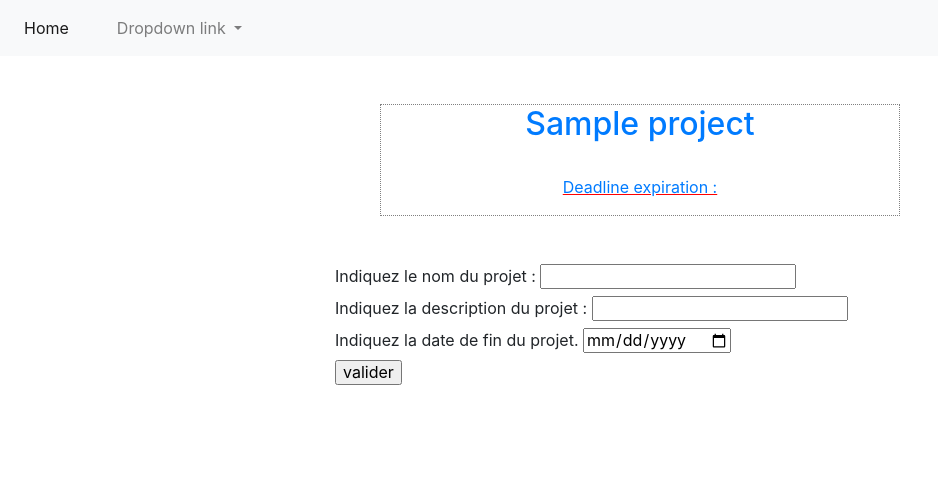
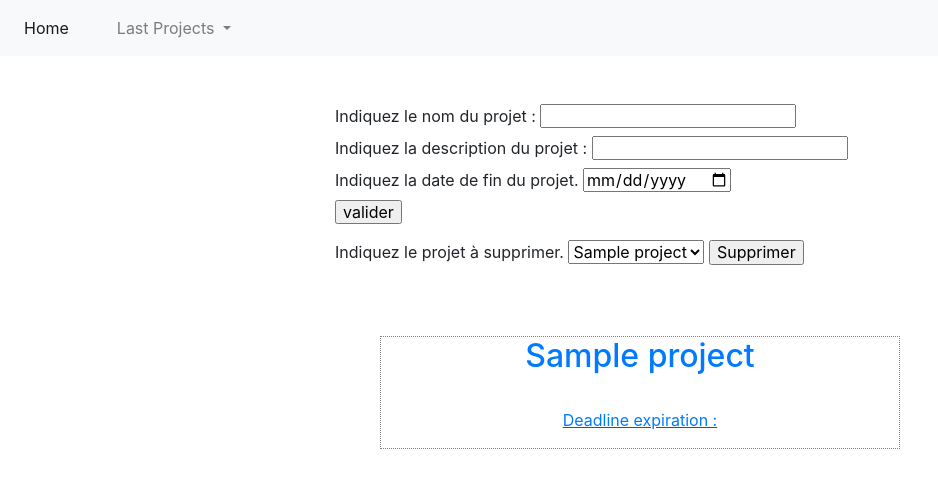
Before and after one commit to Rossb0b/ToDoList, a PHP site: page /index.php in a window 1280 px wide. Shown: the top 488 px of the page, without its empty margins (0-938 px from the left). Run offline with PHP 8.4, Linux system fonts and the light colour scheme; tables that the repository leaves empty or names only in its code hold one stand-in row (values such as "Sample post"); some libraries are stand-ins or nearby versions.

Commit message:
Function for deleting projects + controler and view done

```diff
--- a/header.php
+++ b/header.php
@@ -44,7 +44,7 @@
           </li>
           <li class="nav-item dropdown align-right">
             <a class="nav-link dropdown-toggle" href="#" id="navbarDropdownMenuLink" data-toggle="dropdown" aria-haspopup="true" aria-expanded="false">
-              Dropdown link
+              Last Projects
             </a>
             <div class="dropdown-menu" aria-labelledby="navbarDropdownMenuLink">
               <?php
--- a/index.php
+++ b/index.php
@@ -22,4 +22,9 @@
 		echo "<p class='text-center'>Vous avez déjà un projet avec ce nom.</p>";
 	}
 }
-?>
+
+
+if (isset($_POST['deleteButton']))
+{
+	$deleteProject = deleteProject();
+}
--- a/model.php
+++ b/model.php
@@ -52,6 +52,16 @@
 	$countname = $req->rowCount();
 
 	return $countname;
+}
+
+// Function delete list
+
+function deleteProject()
+{
+	$db = connect();
+
+	$req = $db->prepare('DELETE FROM Projects WHERE id = "' . $_POST['delete'] . '"');
+	$rep = $req->execute();
 }
 
 
--- a/projectsView.php
+++ b/projectsView.php
@@ -2,6 +2,39 @@
   require ('header.php');
 ?>
 
+
+
+  <div class="container-fluid col-6 mx-auto text-left mt-5">
+
+    <form method="post" action="index.php">
+      <label for="name">Indiquez le nom du projet : </label>
+      <input type="text" name="name">
+
+      <label for="description">Indiquez la description du projet :</label>
+      <input type="text" name="description">
+
+      <label for="end">Indiquez la date de fin du projet.</label>
+      <input type="date" name="deadline" id="end">
+<br />
+      <input type="submit" value="valider">
+
+    </form>
+
+    <form method="post" action="index.php">
+      <label for="delete">Indiquez le projet à supprimer.</label>
+      <select name="delete">
+        <?php
+            foreach($repAll as $listProjects)
+            {
+        ?>
+              <option name="id" value="<?= $listProjects['id']; ?>"><?= $listProjects['name']; ?></option>
+        <?php
+            }
+        ?>
+      </select>
+      <input type="submit" name="deleteButton" value="Supprimer">
+    </form>
+  </div>
 
   <div class="container-fluid d-flex justify-content-center  text-center flex-wrap">
 
@@ -21,25 +54,6 @@
     ?>
 
   </div>
-
-  <div class="container-fluid col-6 mx-auto text-left mt-5">
-
-    <form method="post" action="index.php">
-      <label for="name">Indiquez le nom du projet : </label>
-      <input type="text" name="name">
-
-      <label for="description">Indiquez la description du projet :</label>
-      <input type="text" name="description">
-
-      <label for="end">Indiquez la date de fin du projet.</label>
-      <input type="date" name="deadline" id="end">
-<br />
-      <input type="submit" value="valider">
-
-    </form>
-
-  </div>
-
 <?php
   require ('footer.php');
 ?>
```
